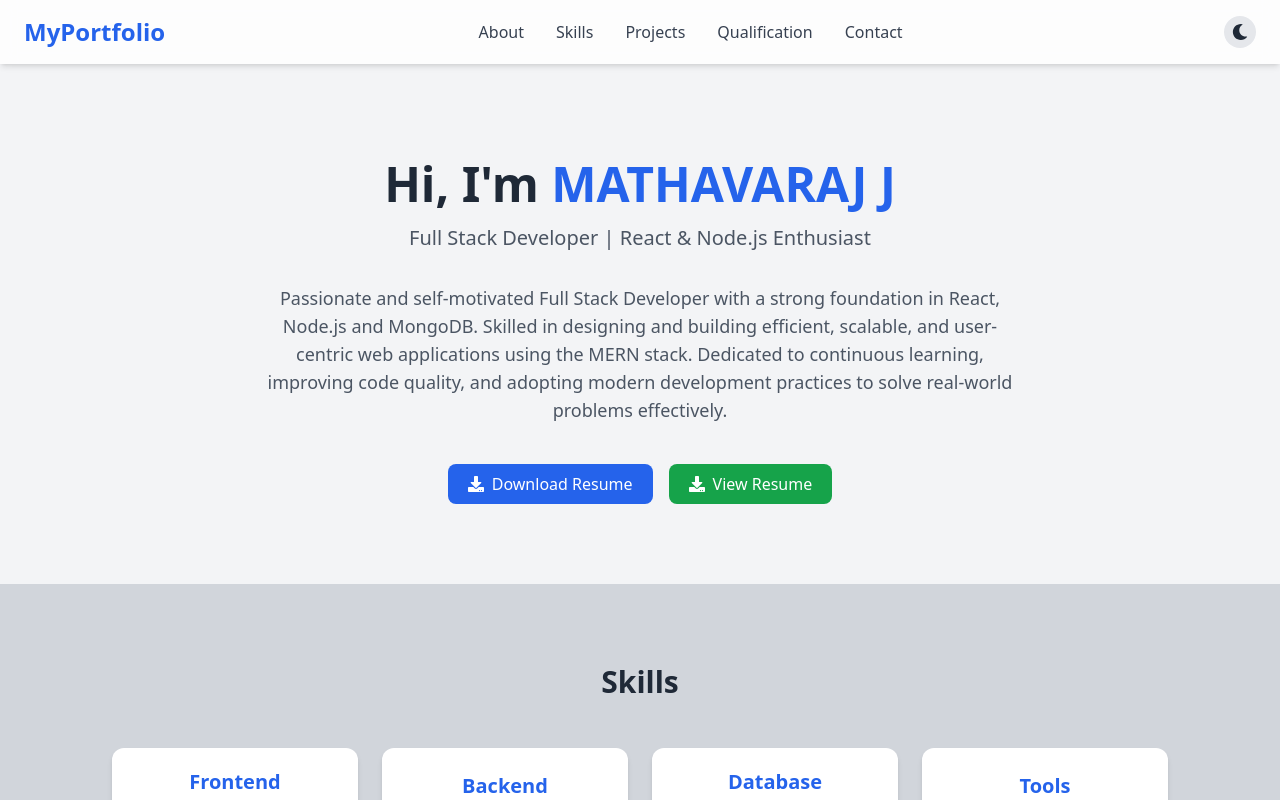
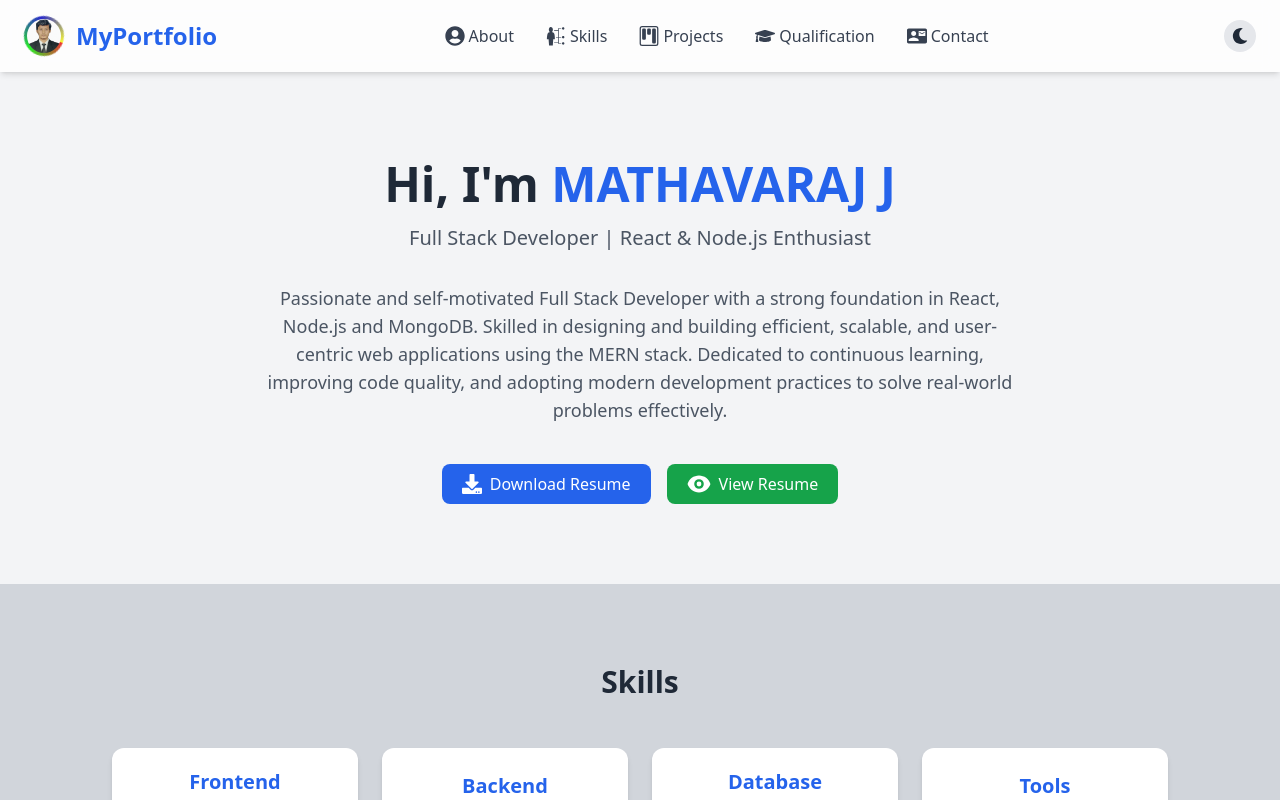
Before and after one commit to Mathavaraj1219/My-Portfolio, a React (Vite) app in the folder my-portfolio/: page / in a window 1280 px wide. Shown: the top 800 px of the page. Built offline with nearby package versions, Linux system fonts and the light colour scheme.

Commit message:
improve code and add project

```diff
--- a/my-portfolio/src/components/About.jsx
+++ b/my-portfolio/src/components/About.jsx
@@ -1,5 +1,6 @@
 import { motion } from 'framer-motion';
 import { FaDownload } from 'react-icons/fa';
+import { HiEye } from "react-icons/hi";
 import MotionWrapper from "./motionWrapper";
 
 
@@ -32,13 +33,13 @@ return (
         <motion.a href="/Mathavaraj.j-Resume.pdf" download className="flex items-center justify-center gap-2 bg-blue-600 text-white px-5 py-2 rounded-lg hover:bg-blue-700 transition duration-300"
         whileHover={{ scale: 1.1 }}
         >
-            <FaDownload /> Download Resume
+            <FaDownload className="text-xl"/> Download Resume
         </motion.a>
 
         <motion.a href="/Mathavaraj.j-Resume.pdf" target="_blank" rel="noopener noreferrer" className="flex items-center justify-center gap-2 bg-green-600 text-white px-5 py-2 rounded-lg hover:bg-green-700 transition duration-300"
         whileHover={{ scale: 1.1 }}
         >
-            <FaDownload /> View Resume
+            <HiEye className="text-2xl"/> View Resume
         </motion.a>
     </div>
 </section>
--- a/my-portfolio/src/components/Navbar.jsx
+++ b/my-portfolio/src/components/Navbar.jsx
@@ -1,19 +1,101 @@
 import { Link } from 'react-scroll';
-import { FaSun, FaMoon, FaBars, FaTimes } from 'react-icons/fa';
-import { useState } from 'react';
+import { FaSun, FaMoon, FaBars, FaTimes, FaGithub, FaLinkedin, FaEnvelope, FaUserCircle, FaGraduationCap, FaPhoneAlt } from 'react-icons/fa';
+import { GiSkills } from "react-icons/gi";
+import { BsKanban } from "react-icons/bs";
+import { MdContactMail } from "react-icons/md";
+import { useState, useEffect, useRef } from 'react';
+import { motion, AnimatePresence } from "framer-motion";
 
 const Navbar = ({ darkMode, setDarkMode }) => {
     const [menuOpen, setMenuOpen] = useState(false);
+    const [popupOpen, setPopupOpen] = useState(false);
+    const popupRef = useRef(null);
+
+
+  useEffect(() => {
+    const handleClick = (e) => {
+      if (popupRef.current && !popupRef.current.contains(e.target)) {
+        setPopupOpen(false);
+      }
+    };
+    document.addEventListener("mousedown", handleClick);
+    return () => document.removeEventListener("mousedown", handleClick);
+  }, []);
 
 return (
     <nav className="fixed flex justify-between items-center px-6 sm:px-6 py-4 bg-white/80 dark:bg-gray-800 backdrop-blur shadow-md w-full top-0 z-50">
+        <div className="flex items-center justify-between gap-3">
+        <div className="relative w-10 h-10 rounded-full multi-border pulse-hover glow-effect">
+          <img
+            src="/profile.png"
+            alt="profile"
+            className="w-full h-full rounded-full object-cover"
+            onClick={() => setPopupOpen(!popupOpen)}
+          />
+        </div>
+
+        <AnimatePresence>
+          {popupOpen && (
+            <motion.div
+              ref={popupRef}
+              initial={{ opacity: 0, scale: 0.9, y: -10 }}
+              animate={{ opacity: 1, scale: 1, y: 0 }}
+              exit={{ opacity: 0, scale: 0.9, y: -10 }}
+              transition={{ duration: 0.2 }}
+              className="absolute left-2 top-20 z-[999] h-96 w-96 bg-white dark:bg-gray-800 shadow-xl rounded-xl p-4 border border-gray-200 dark:border-gray-700"
+            >
+
+              <div className="relative w-32 h-32 mx-auto rounded-full multi-border glow-effect">
+                <img
+                  src="/profile.png"
+                  alt="profile"
+                  className="w-full h-full rounded-full object-cover"
+                />
+              </div>
+
+              <h3 className="text-center mt-3 text-xl font-bold">
+                MATHAVARAJ J
+              </h3>
+
+              <p className="text-center text-gray-600 dark:text-gray-300 text-sm mt-1">
+                Full Stack Developer | React & Node.js Enthusiast
+              </p>
+
+              <p className="flex items-center justify-center gap-2 text-center text-sm mt-5">
+                    <FaEnvelope className="text-md" />mathavarajya1219@gmail.com
+              </p>
+
+              <p className="flex items-center justify-center gap-2 text-center text-sm mt-3">
+                    <FaPhoneAlt className="text-md" />+91 8248756892
+              </p>
+              <a
+                href="https://www.linkedin.com/in/mathavaraj-j-7ba1a91ab"
+                target="_blank"
+                rel="noopener noreferrer"
+                className="flex items-center justify-center gap-2 text-center hover:text-blue-500 text-sm mt-3"
+            >
+                <FaLinkedin className="text-md" />LinkedIn
+            </a>
+              <a
+                href="https://github.com/Mathavaraj1219"
+                target="_blank"
+                rel="noopener noreferrer"
+                className="flex items-center justify-center gap-2 text-center hover:text-blue-500 text-sm mt-3"
+            >
+                <FaGithub className="text-md" />GitHub
+            </a>
+
+            </motion.div>
+          )}
+        </AnimatePresence>
         <h1 className="text-2xl md:text-2xl font-bold text-blue-600">MyPortfolio</h1>
+        </div>
         <div className="hidden md:flex gap-8 text-gray-700 dark:text-gray-200">
-            <Link to="about" smooth duration={500} className="cursor-pointer hover:text-blue-600">About</Link>
-            <Link to="skills" smooth duration={500} className="cursor-pointer hover:text-blue-600">Skills</Link>
-            <Link to="projects" smooth duration={500} className="cursor-pointer hover:text-blue-600">Projects</Link>
-            <Link to="education" smooth duration={500} className="cursor-pointer hover:text-blue-600">Qualification</Link>
-            <Link to="contact" smooth duration={500} className="cursor-pointer hover:text-blue-600">Contact</Link>
+            <Link to="about" smooth duration={500} className="flex items-center justify-center gap-1 text-bold cursor-pointer hover:text-blue-600"><FaUserCircle className="text-xl"/>About</Link>
+            <Link to="skills" smooth duration={500} className="flex items-center justify-center gap-1 text-bold cursor-pointer hover:text-blue-600"><GiSkills className="text-xl"/>Skills</Link>
+            <Link to="projects" smooth duration={500} className="flex items-center justify-center gap-1 text-bold cursor-pointer hover:text-blue-600"><BsKanban className="text-xl"/>Projects</Link>
+            <Link to="education" smooth duration={500} className="flex items-center justify-center gap-1 text-bold cursor-pointer hover:text-blue-600"><FaGraduationCap className="text-xl"/>Qualification</Link>
+            <Link to="contact" smooth duration={500} className="flex items-center justify-center gap-1 text-bold cursor-pointer hover:text-blue-600"><MdContactMail className="text-xl"/>Contact</Link>
         </div>
         <button onClick={() => setDarkMode(!darkMode)} className="p-2 rounded-full bg-gray-200 ml-2 dark:bg-gray-700">
             {darkMode ? <FaSun className="text-yellow-400" /> : <FaMoon className="text-gray-800" />}
@@ -22,11 +104,11 @@ return (
         {menuOpen ? <FaTimes size={20} /> : <FaBars size={20} />}
       </button>
       {menuOpen && (<div className="absolute top-16 left-0 w-full bg-white dark:bg-gray-800 flex flex-col items-center gap-6 py-8 shadow-md md:hidden">
-            <Link to="about" smooth duration={500} className="cursor-pointer hover:text-blue-600">About</Link>
-            <Link to="skills" smooth duration={500} className="cursor-pointer hover:text-blue-600">Skills</Link>
-            <Link to="projects" smooth duration={500} className="cursor-pointer hover:text-blue-600">Projects</Link>
-            <Link to="education" smooth duration={500} className="cursor-pointer hover:text-blue-600">Education</Link>
-            <Link to="contact" smooth duration={500} className="cursor-pointer hover:text-blue-600">Contact</Link>
+            <Link to="about" smooth duration={500} className="flex items-center justify-center gap-3 cursor-pointer hover:text-blue-600"><FaUserCircle className="text-md"/>About</Link>
+            <Link to="skills" smooth duration={500} className="flex items-center justify-center gap-3 cursor-pointer hover:text-blue-600"><GiSkills className="text-md"/>Skills</Link>
+            <Link to="projects" smooth duration={500} className="flex items-center justify-center gap-3 cursor-pointer hover:text-blue-600"><BsKanban className="text-md"/>Projects</Link>
+            <Link to="education" smooth duration={500} className="flex items-center justify-center gap-3 cursor-pointer hover:text-blue-600"><FaGraduationCap className="text-md"/>Qualification</Link>
+            <Link to="contact" smooth duration={500} className="flex items-center justify-center gap-3 cursor-pointer hover:text-blue-600"><MdContactMail className="text-md"/>Contact</Link>
         </div>)}
 
     </nav>
--- a/my-portfolio/src/index.css
+++ b/my-portfolio/src/index.css
@@ -6,3 +6,54 @@
 body {
 @apply bg-gray-100 dark:bg-gray-900 text-gray-800 dark:text-gray-100;
 }
+
+.multi-border {
+  position: relative;
+  padding: 3px;
+}
+
+.multi-border::before {
+  content: "";
+  position: absolute;
+  inset: 0;
+  padding: 3px;
+  border-radius: 9999px;
+  background: conic-gradient(rgb(239, 50, 50), rgb(39, 237, 39), rgb(42, 42, 203), rgb(248, 248, 52));
+  animation: rotate 3s linear infinite;
+  z-index: -1;
+}
+
+@keyframes rotate {
+  100% {
+    transform: rotate(360deg);
+  }
+}
+
+
+.pulse-hover:hover {
+  animation: pulse 1s infinite;
+}
+
+@keyframes pulse {
+  0% {
+    transform: scale(1);
+    box-shadow: 0 0 0px rgba(33, 245, 79, 0.7);
+  }
+  50% {
+    transform: scale(1.05);
+    box-shadow: 0 0 10px rgb(35, 226, 64);
+  }
+  100% {
+    transform: scale(1);
+    box-shadow: 0 0 0px rgba(19, 237, 66, 0.7);
+  }
+}
+
+
+.glow-effect {
+  transition: box-shadow 0.3s ease;
+}
+
+.glow-effect:hover {
+  box-shadow: 0 0 12px rgba(37, 226, 56, 0.858);
+}
```
Also changed, not shown: my-portfolio/src/components/Projects.jsx (+32 -14 lines), my-portfolio/public/profile.png (added).
